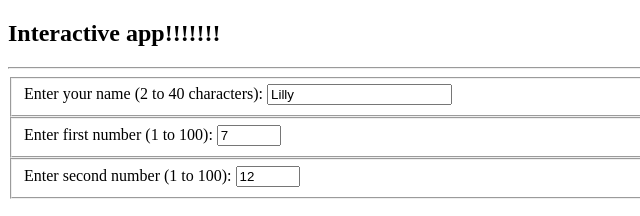
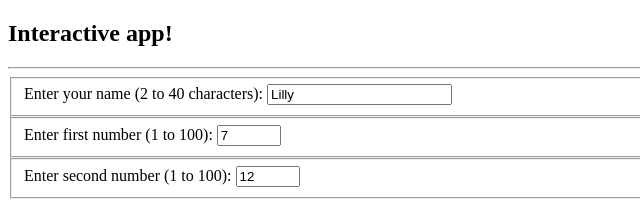
Before and after one commit to sumana-reddy/js-gui-basic, a plain HTML site: page index.html in a window 1280 px wide. Shown: the top 216 px of the page, 0-640 px from the left. Drawn offline with Linux system fonts and the light colour scheme.

Commit message:
author name changed

```diff
--- a/index.html
+++ b/index.html
@@ -8,7 +8,7 @@
   <title>Interactive App</title>
 
   <meta name="description" content="Interactive app">
-  <meta name="author" content="Denise Case">
+  <meta name="author" content="Sumana Reddy">
 
 </head>
 
@@ -16,7 +16,7 @@
 
   <main>
 
-    <h2>Interactive app!!!!!!!</h2>
+    <h2>Interactive app!</h2>
     <hr>
 
     <fieldset>
```
